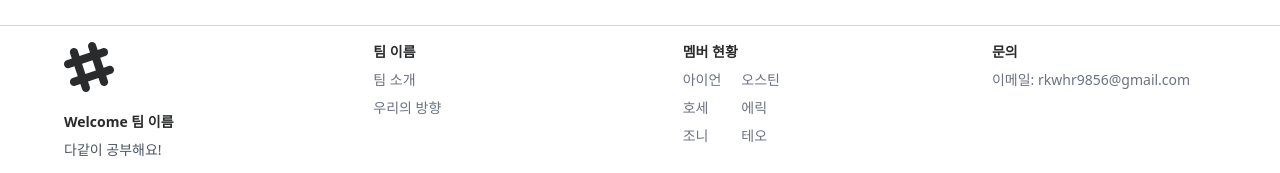
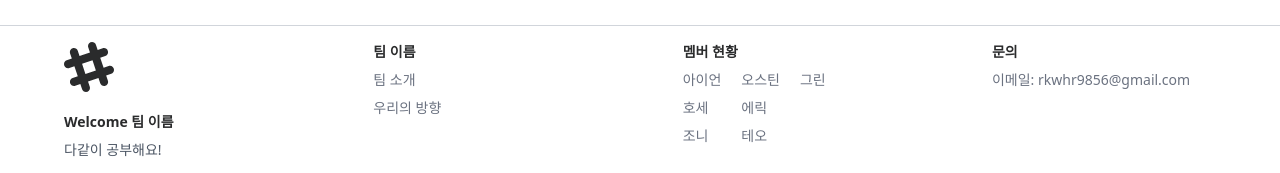
Before and after one commit to nuts-playground/Common-View, a Next.js app: page /users/eric/main in a window 1280 px wide. Shown: the part 899-1072 px from the top of the page. Built offline with nearby package versions, Linux system fonts and the light colour scheme.

Commit message:
feat: 뉴 멤버 그린 추가

```diff
--- a/src/components/footer.tsx
+++ b/src/components/footer.tsx
@@ -34,6 +34,9 @@
                             <p>에릭</p>
                             <p>테오</p>
                         </div>
+                        <div className={`flex flex-col gap-2`}>
+                            <p>그린</p>
+                        </div>
                     </div>
                 </nav>
                 <nav className={`w-56`}>
```
